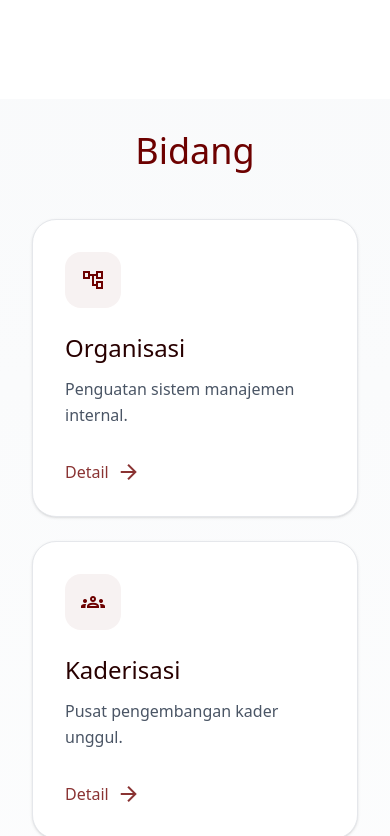
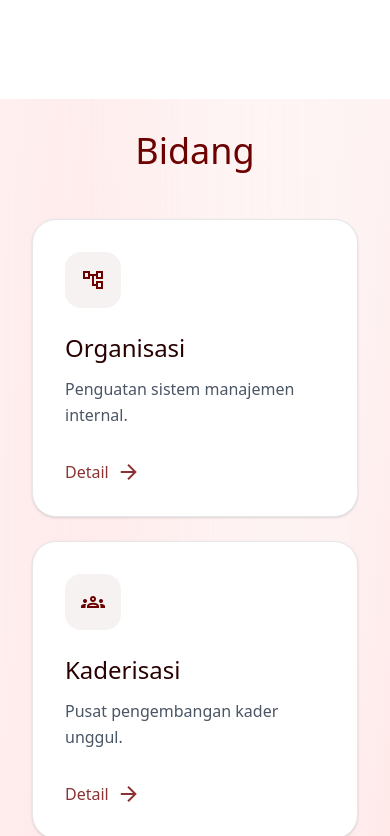
Before and after one commit to immfaiumy25/Imm-web, a Next.js app: page / in a window 390 px wide. Shown: the part 4188-5024 px from the top of the page. Built offline with nearby package versions, Linux system fonts and the light colour scheme.

Commit message:
style(bidang): enhance background gradient visibility and add decorative blur blobs

```diff
--- a/src/app/page.tsx
+++ b/src/app/page.tsx
@@ -292,8 +292,12 @@ export default function Home() {
       {/* ========================
           BIDANG SECTION
           ======================== */}
-      <section id="bidang" className="w-full min-h-[70vh] bg-gradient-to-b from-gray-50 via-white to-red-50 text-[#280000] p-8 md:p-[60px] flex flex-col items-center justify-center">
-        <h2 className="font-serif text-4xl md:text-6xl font-normal mb-12 text-[#6d0100]">Bidang</h2>
+      <section id="bidang" className="relative w-full min-h-[70vh] bg-gradient-to-br from-white via-red-50 to-red-200 text-[#280000] p-8 md:p-[60px] flex flex-col items-center justify-center overflow-hidden">
+        {/* Decorative background blur */}
+        <div className="absolute top-[-10%] left-[-10%] w-[40%] h-[40%] bg-red-300 rounded-full mix-blend-multiply filter blur-[100px] opacity-30"></div>
+        <div className="absolute bottom-[-10%] right-[-10%] w-[40%] h-[40%] bg-red-400 rounded-full mix-blend-multiply filter blur-[100px] opacity-20"></div>
+
+        <h2 className="relative z-10 font-serif text-4xl md:text-6xl font-normal mb-12 text-[#6d0100]">Bidang</h2>
 
         <div className="grid grid-cols-1 sm:grid-cols-2 md:grid-cols-3 lg:grid-cols-4 xl:grid-cols-5 gap-6 w-full max-w-[1450px]">
           {bidangData.map((bidang, i) => (
```
